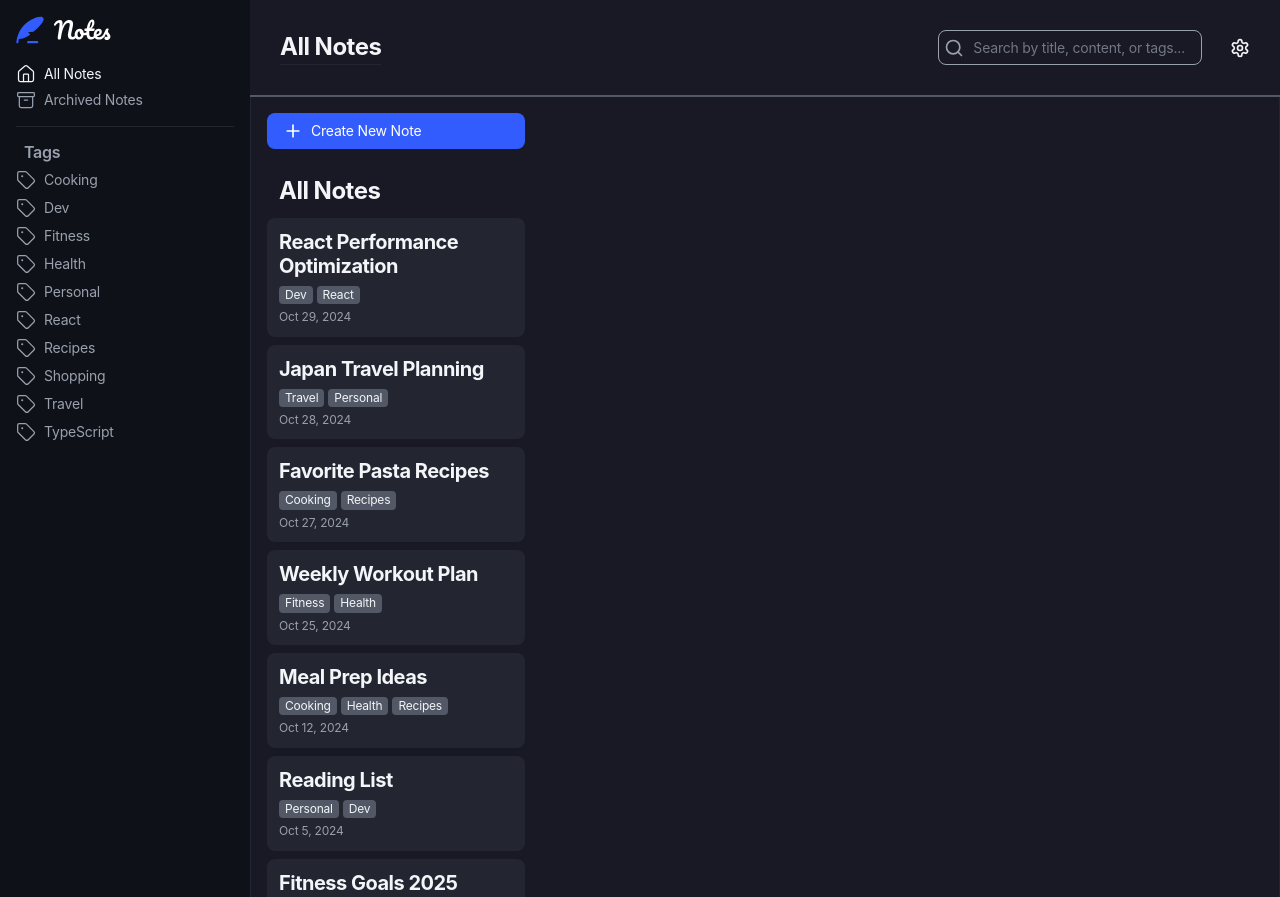
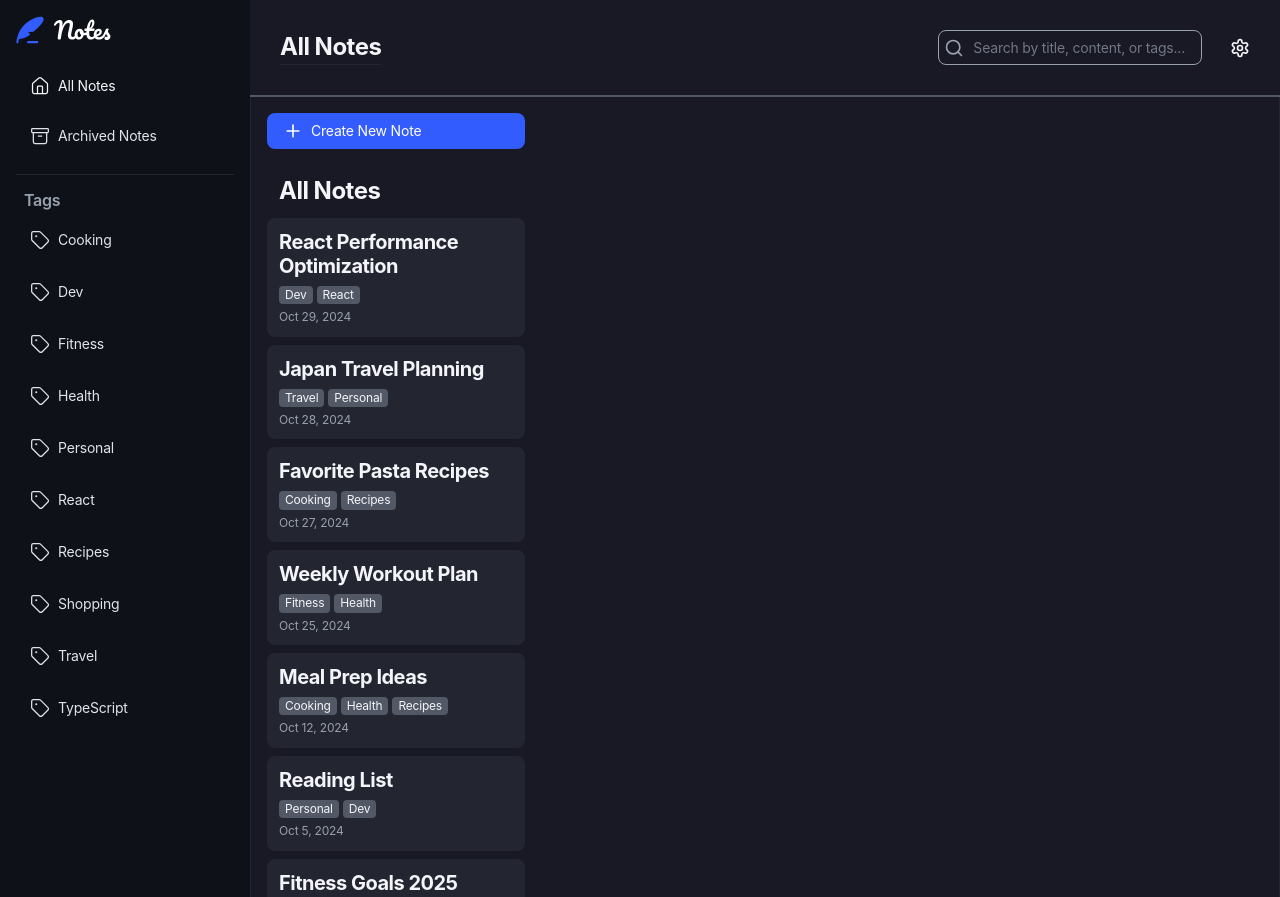
Before and after one commit to orafael93/note-taking, a React (Vite) app: page / in a window 1280 px wide. Built offline with nearby package versions, Linux system fonts and the light colour scheme; a web font is replaced by a local one.

Commit message:
feat: add spaces between nav links

```diff
--- a/src/components/Layout/Sidebar/index.tsx
+++ b/src/components/Layout/Sidebar/index.tsx
@@ -17,11 +17,11 @@ export const Sidebar = () => {
       <Logo />
 
       <S.NavSection>
-        <S.NavItem href="/" active="true">
+        <S.NavItem onClick={() => console.log("go to /")} active="true">
           <Home size={20} strokeWidth={1.5} />
           <span>All Notes</span>
         </S.NavItem>
-        <S.NavItem href="/archived">
+        <S.NavItem onClick={() => console.log("go to /archived")}>
           <Archive size={20} strokeWidth={1.5} />
           <span>Archived Notes</span>
         </S.NavItem>
@@ -30,7 +30,10 @@ export const Sidebar = () => {
       <S.TagSection>
         <h3>Tags</h3>
         {uniqueTags.map((tag) => (
-          <S.NavItem key={tag} href={`/tags/${tag}`}>
+          <S.NavItem
+            key={tag}
+            onClick={() => console.log(`go to /tags/${tag}`)}
+          >
             <Tag size={20} strokeWidth={1.5} />
             <span>{tag}</span>
           </S.NavItem>
--- a/src/components/Layout/Sidebar/styles.ts
+++ b/src/components/Layout/Sidebar/styles.ts
@@ -19,17 +19,24 @@ export const NavSection = styled.nav`
   gap: ${({ theme }) => theme.spacing[75]};
 `;
 
-export const NavItem = styled.a<{ active?: string }>`
+export const NavItem = styled.button<{ active?: string }>`
   display: flex;
   align-items: center;
   gap: ${({ theme }) => theme.spacing[100]};
-  /* padding: ${({ theme }) => theme.spacing[100]}; */
+
+  background: transparent;
+  border: none;
+
   border-radius: 4px;
   color: ${({ theme, active }) =>
-    active === "true" ? theme.colors.neutral[100] : theme.colors.neutral[400]};
+    active === "true" ? theme.colors.neutral[100] : theme.colors.neutral[200]};
   ${({ theme }) => theme.typography.presets.body1}
+
   text-decoration: none;
+
   transition: all 0.2s;
+
+  padding: 12px 14px;
 
   &:hover {
     background: ${({ theme }) => theme.colors.neutral[800]};
@@ -37,11 +44,14 @@ export const NavItem = styled.a<{ active?: string }>`
   }
 `;
 
-export const TagSection = styled.div`
+export const TagSection = styled.nav`
   display: flex;
   flex-direction: column;
+
   gap: ${({ theme }) => theme.spacing[100]};
+
   padding-top: ${({ theme }) => theme.spacing[200]};
+
   border-top: 1px solid ${({ theme }) => theme.colors.neutral[800]};
 
   h3 {
```
